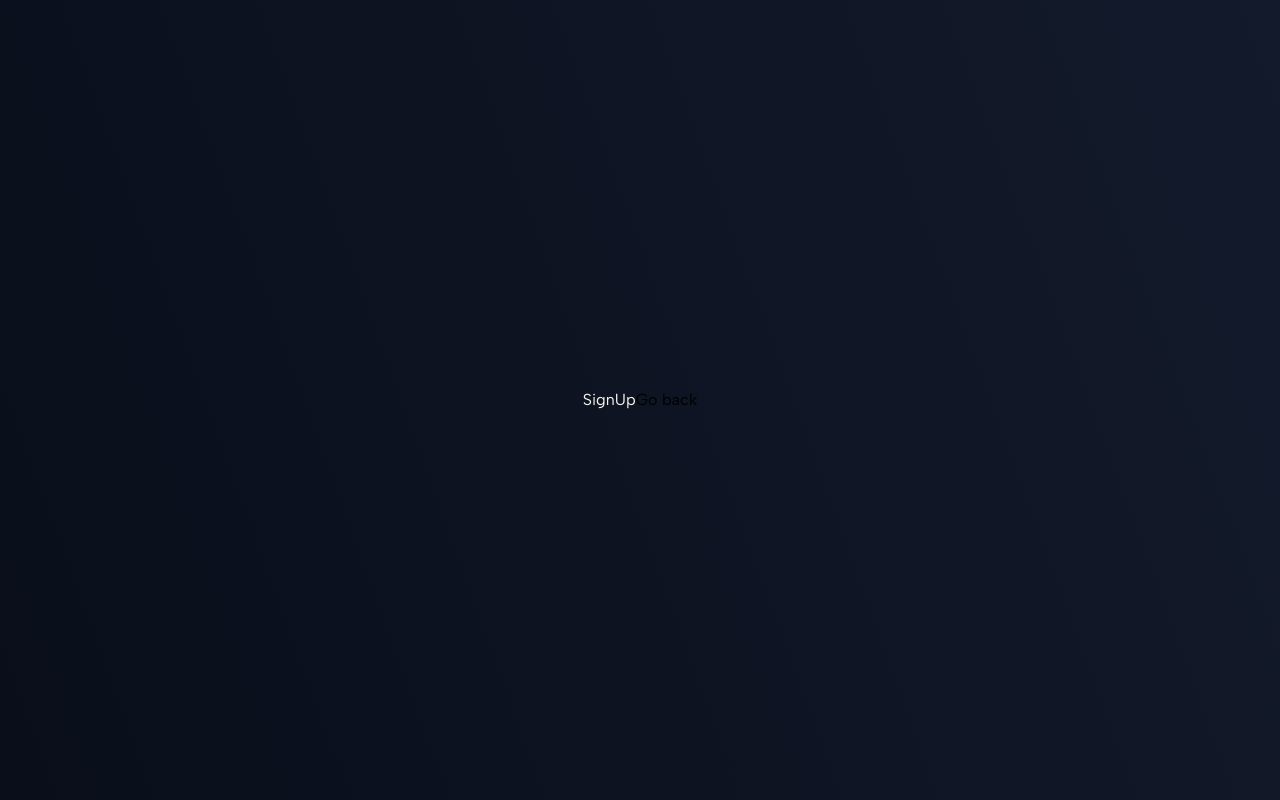
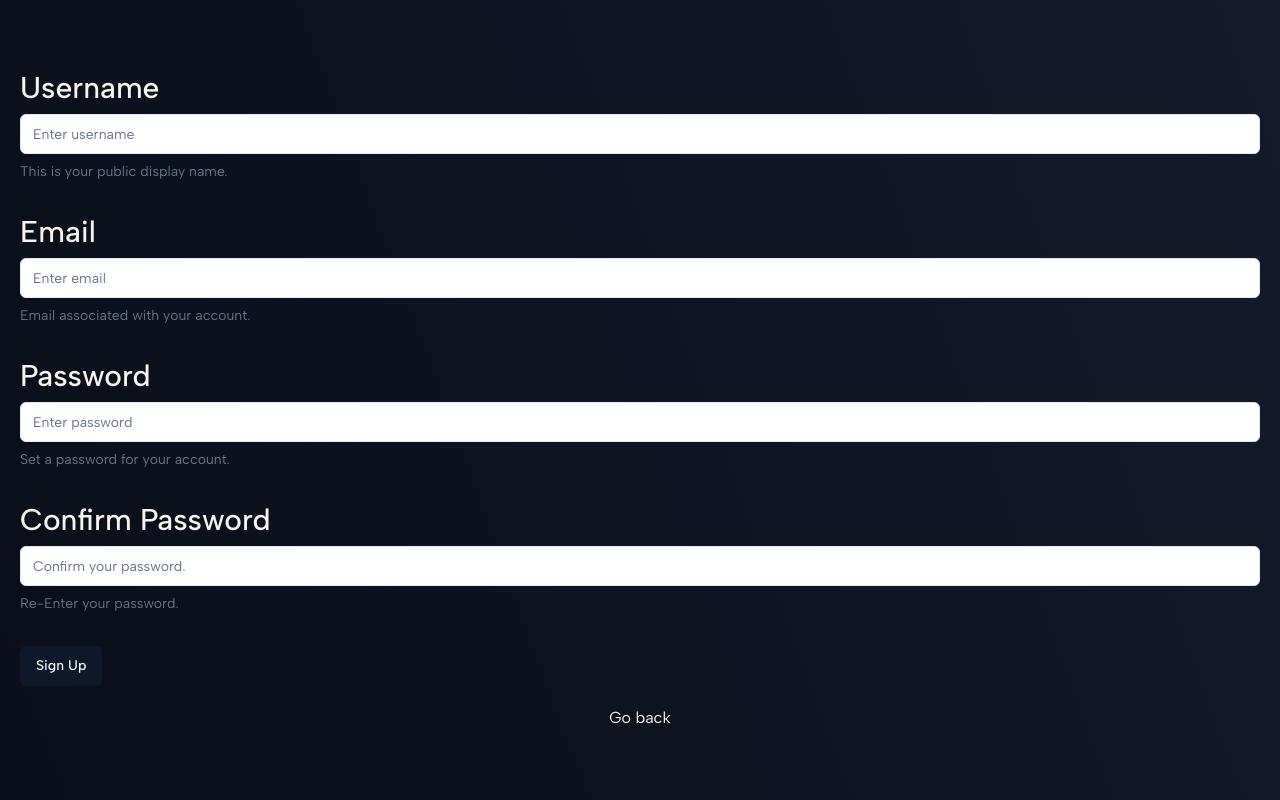
Before and after one commit to Ayush-Singh24/WhisperWire-FE, a Next.js app: page /signup in a window 1280 px wide. Built offline with nearby package versions, Linux system fonts and the light colour scheme.

Commit message:
Sign Up page

```diff
--- a/src/app/page.tsx
+++ b/src/app/page.tsx
@@ -91,7 +91,7 @@ export default function Home() {
               className="text-xl tracking-widest font-bold px-5"
               size={"lg"}
             >
-              <Link href={"/signup"}>SignUp</Link>
+              <Link href={"/signup"}>Sign Up</Link>
             </Button>
           </motion.div>
         </motion.div>
--- a/src/app/signup/page.tsx
+++ b/src/app/signup/page.tsx
@@ -1,8 +1,138 @@
+"use client";
+import { zodResolver } from "@hookform/resolvers/zod";
+import { useForm } from "react-hook-form";
+import { z } from "zod";
+import {
+  Form,
+  FormControl,
+  FormDescription,
+  FormField,
+  FormItem,
+  FormLabel,
+  FormMessage,
+} from "@/components/ui/form";
+import { Button } from "@/components/ui/button";
+import { Input } from "@/components/ui/input";
+import Link from "next/link";
+const signUpSchema = z
+  .object({
+    username: z.string().min(2, {
+      message: "Username must be at least 2 characters long",
+    }),
+    email: z.string().email("Enter an Email."),
+    password: z.string().min(8, {
+      message: "Password must be at least 8 characters long",
+    }),
+    passwordConfirm: z.string(),
+  })
+  .refine(
+    (data) => {
+      return data.password === data.passwordConfirm;
+    },
+    {
+      message: "Passwords do not match.",
+      path: ["passwordConfirm"],
+    }
+  );
 export default function SignUp() {
+  const form = useForm<z.infer<typeof signUpSchema>>({
+    resolver: zodResolver(signUpSchema),
+    defaultValues: {
+      username: "",
+      email: "",
+      password: "",
+      passwordConfirm: "",
+    },
+  });
+
+  const onSubmit = (value: z.infer<typeof signUpSchema>) => {
+    console.log(value);
+  };
+
   return (
-    <section className="h-full max-w-[1550px] flex justify-center items-center">
-      <div className="text-primary-text ">SignUp</div>
-      <div>Go back</div>
+    <section className="h-full max-w-[1550px] flex flex-col justify-center items-center">
+      <div className="text-primary-text w-full p-5 flex flex-col gap-5">
+        <Form {...form}>
+          <form onSubmit={form.handleSubmit(onSubmit)} className="space-y-8">
+            <FormField
+              control={form.control}
+              name="username"
+              render={({ field }) => (
+                <FormItem>
+                  <FormLabel className="text-2xl md:text-3xl">
+                    Username
+                  </FormLabel>
+                  <FormControl>
+                    <Input placeholder="Enter username" {...field} />
+                  </FormControl>
+                  <FormDescription>
+                    This is your public display name.
+                  </FormDescription>
+                  <FormMessage />
+                </FormItem>
+              )}
+            />
+            <FormField
+              control={form.control}
+              name="email"
+              render={({ field }) => (
+                <FormItem>
+                  <FormLabel className="text-2xl md:text-3xl">Email</FormLabel>
+                  <FormControl>
+                    <Input placeholder="Enter email" {...field} />
+                  </FormControl>
+                  <FormDescription>
+                    Email associated with your account.
+                  </FormDescription>
+                  <FormMessage />
+                </FormItem>
+              )}
+            />
+            <FormField
+              control={form.control}
+              name="password"
+              render={({ field }) => (
+                <FormItem>
+                  <FormLabel className="text-2xl md:text-3xl">
+                    Password
+                  </FormLabel>
+                  <FormControl>
+                    <Input
+                      placeholder="Enter password"
+                      {...field}
+                      type="password"
+                    />
+                  </FormControl>
+                  <FormDescription>
+                    Set a password for your account.
+                  </FormDescription>
+                  <FormMessage />
+                </FormItem>
+              )}
+            />
+            <FormField
+              control={form.control}
+              name="passwordConfirm"
+              render={({ field }) => (
+                <FormItem>
+                  <FormLabel className="text-2xl md:text-3xl">
+                    Confirm Password
+                  </FormLabel>
+                  <FormControl>
+                    <Input placeholder="Confirm your password." {...field} />
+                  </FormControl>
+                  <FormDescription>Re-Enter your password.</FormDescription>
+                  <FormMessage />
+                </FormItem>
+              )}
+            />
+            <Button type="submit">Sign Up</Button>
+          </form>
+        </Form>
+        <div className="text-center">
+          <Link href="/">Go back</Link>
+        </div>
+      </div>
     </section>
   );
 }
--- /dev/null
+++ b/src/app/signup/signUpSchema.tsx
@@ -0,0 +1,15 @@
+"use client";
+import { z } from "zod";
+
+export const signUpSchema = z
+  .object({
+    username: z.string().min(2, {
+      message: "Username must be at least 2 characters long",
+    }),
+    email: z.string().email("Enter an Email."),
+    password: z.string().min(8, {
+      message: "Password must be at least 8 characters long",
+    }),
+    passwordConfirm: z.string(),
+  })
+  .refine((data) => {});
```
Also changed, not shown: src/components/ui/button.tsx (+15 -13 lines), src/components/ui/form.tsx (+51 -47 lines).
